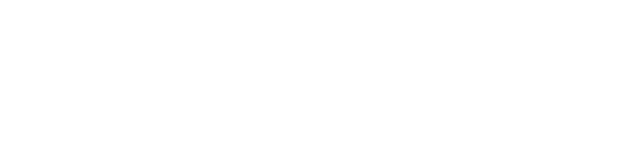
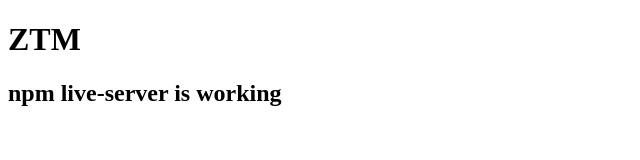
Before and after one commit to Neffy88/ZTM, a website: page index.html in a window 1280 px wide. Shown: the whole page, without its empty margins (0-640 px from the left). Drawn offline with Linux system fonts and the light colour scheme.

Commit message:
update lodash

```diff
--- a/index.html
+++ b/index.html
@@ -3,9 +3,11 @@
 <head>
     <meta charset="UTF-8">
     <meta name="viewport" content="width=device-width, initial-scale=1.0">
-    <title>Document</title>
+    <title>ZTM</title>
 </head>
 <body>
+    <h1>ZTM</h1>
 
+    <H2>npm live-server is working</H2>
 </body>
 </html>
--- a/package.json
+++ b/package.json
@@ -15,5 +15,8 @@
   "bugs": {
     "url": "https://github.com/Neffy88/ZTM/issues"
   },
-  "homepage": "https://github.com/Neffy88/ZTM#readme"
+  "homepage": "https://github.com/Neffy88/ZTM#readme",
+  "dependencies": {
+    "lodash": "^4.17.20"
+  }
 }
```
